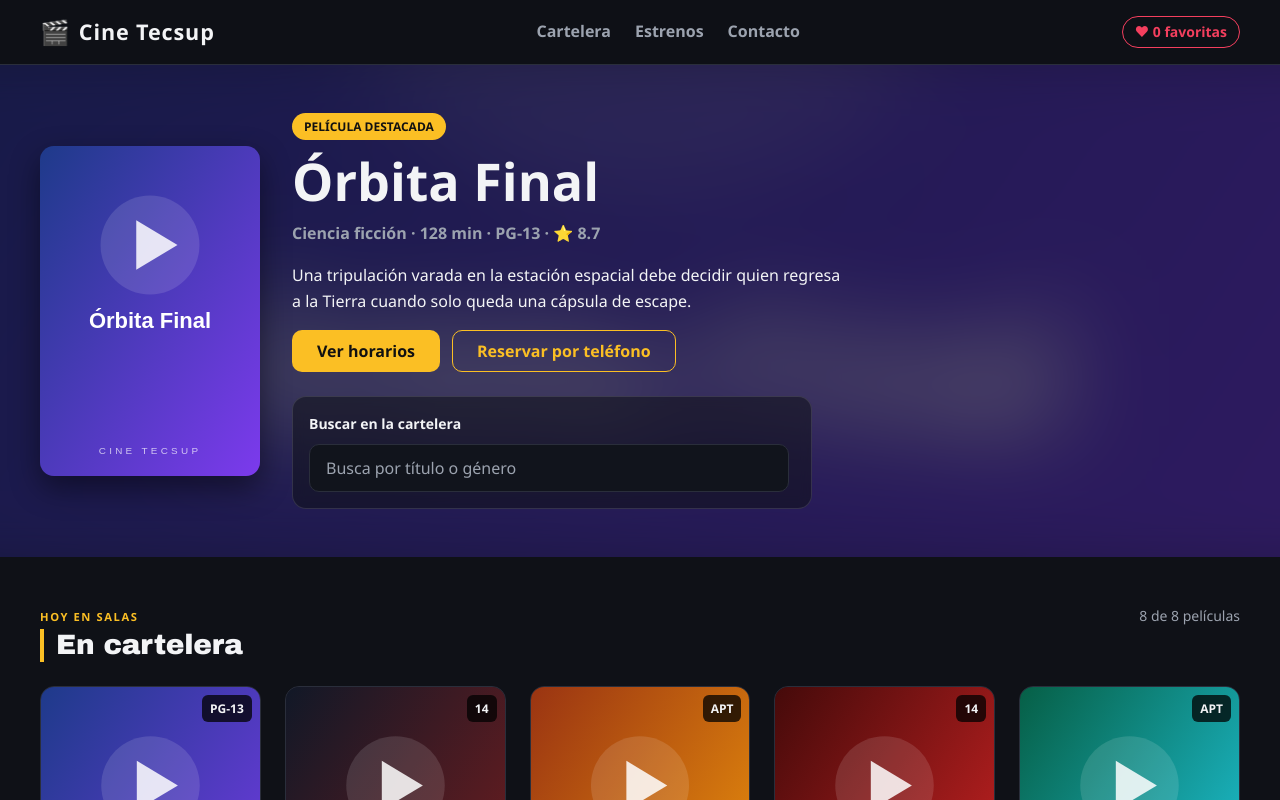
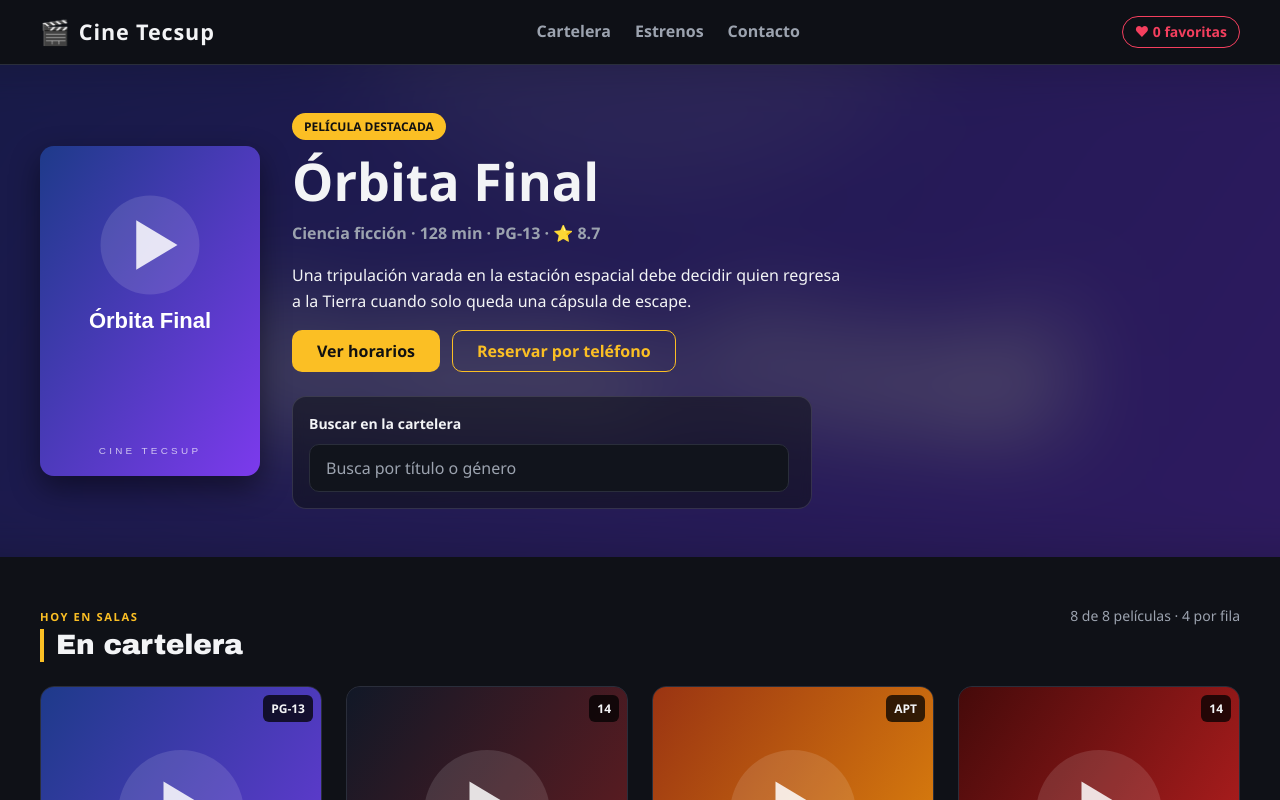
Before and after one commit to kiaraalburqueque-stack/Laboratorio11Emp, a React (Vite) app: page / in a window 1280 px wide. Shown: the top 800 px of the page. Built offline with nearby package versions, Linux system fonts and the light colour scheme.

Commit message:
feat: add useWindowSize and use it to choose the cards per row

```diff
--- a/src/components/MovieList/MovieList.jsx
+++ b/src/components/MovieList/MovieList.jsx
@@ -1,4 +1,6 @@
 import MovieCard from '../MovieCard/MovieCard'
+import { useWindowSize } from '../../hooks/useWindowSize'
+import { columnsForWidth } from '../../utils/columnsForWidth'
 import './MovieList.css'
 
 // Lowercase and without accents, so "codigo" finds "Código".
@@ -11,6 +13,8 @@ function normalize(text) {
 // empty state when nothing matches. It does not own the favorites: it
 // receives the list and the function from App and passes them down.
 function MovieList({ title, movies, query = '', favorites, onToggleFavorite }) {
+  const { width } = useWindowSize()
+  const columns = columnsForWidth(width)
   const search = normalize(query)
   // Derived data: computed on each render from props, so it is not state.
   const visibleMovies = search
@@ -25,7 +29,7 @@ function MovieList({ title, movies, query = '', favorites, onToggleFavorite }) {
           <h2 className="movie-list__title section-title">{title}</h2>
         </div>
         <p className="movie-list__count text-muted text-small" aria-live="polite">
-          {visibleMovies.length} de {movies.length} películas
+          {visibleMovies.length} de {movies.length} películas · {columns} por fila
         </p>
       </div>
 
@@ -36,7 +40,7 @@ function MovieList({ title, movies, query = '', favorites, onToggleFavorite }) {
           <p className="text-muted">Prueba con otro título o con un género, por ejemplo «drama» o «terror».</p>
         </div>
       ) : (
-        <div className="movie-list__grid">
+        <div className="movie-list__grid" style={{ gridTemplateColumns: `repeat(${columns}, minmax(0, 1fr))` }}>
           {visibleMovies.map((movie) => (
             <MovieCard
               key={movie.id}
--- /dev/null
+++ b/src/hooks/useWindowSize.js
@@ -0,0 +1,26 @@
+import { useEffect, useState } from 'react'
+import { useDebounce } from './useDebounce'
+
+function readSize() {
+  return { width: window.innerWidth, height: window.innerHeight }
+}
+
+/**
+ * Current size of the browser window. It listens to `resize` and removes
+ * the listener when the component unmounts. Dragging the window fires
+ * dozens of events per second, so the value is debounced with useDebounce.
+ *
+ * @param {number} [delay=150] ms to wait after the last resize event
+ * @returns {{ width: number, height: number }}
+ */
+export function useWindowSize(delay = 150) {
+  const [size, setSize] = useState(readSize)
+
+  useEffect(() => {
+    const handleResize = () => setSize(readSize())
+    window.addEventListener('resize', handleResize)
+    return () => window.removeEventListener('resize', handleResize)
+  }, [])
+
+  return useDebounce(size, delay)
+}
--- /dev/null
+++ b/src/utils/columnsForWidth.js
@@ -0,0 +1,7 @@
+// How many cards fit in one row for a given window width.
+export function columnsForWidth(width) {
+  if (width < 560) return 1
+  if (width < 860) return 2
+  if (width < 1100) return 3
+  return 4
+}
```
